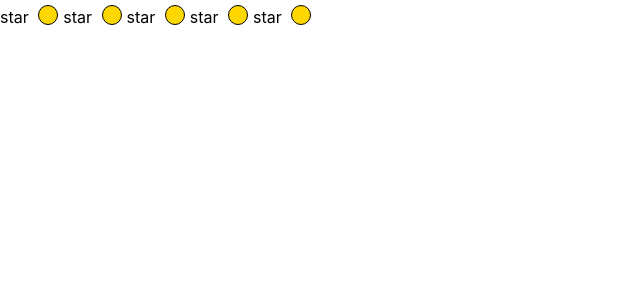
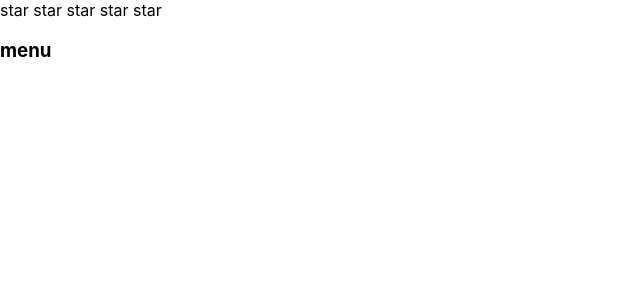
Before and after one commit to Viktoriyadegt/react_kabzda_kak_podrobno, a React (Create React App) app: page / in a window 1280 px wide. Shown: the top 300 px of the page, without its empty margins (0-640 px from the left). Built offline with nearby package versions, Linux system fonts and the light colour scheme.

Commit message:
unControlledRating+refactor

```diff
--- a/src/App.tsx
+++ b/src/App.tsx
@@ -1,38 +1,18 @@
 import React from 'react';
 import './App.css';
-import {Accordion} from "./components/Accordion/Accordion";
-import {Rating} from "./components/Rating/Rating";
-import {OnOff} from "./components/OnOff/OnOff";
+import {UnControlledRating} from "./components/Rating/UnControlledRating";
 import {UnControlledAccordion} from "./components/Accordion/UnControlledAccordion";
-import {UnControlledRating} from "./components/Rating/UnControlledRating";
 
 function App() {
     return (
         <div>
-           {/* <PageTitle title={'This is App components'}/>
-            <Rating rating={0}/>
-            <Rating rating={1}/>
-            <Rating rating={2}/>
-            <Rating rating={3}/>
-            <Rating rating={4}/>
-            <Rating rating={5}/>
-            <Accordion title={'Menu'} collapsed={true}/>
-            <Accordion title={'Books'} collapsed={false}/>*/}
-            {/*<OnOff />*/}
-            {/*<OnOff />*/}
-            {/*<UnControlledAccordion title={'Menu'}/>*/}
             <UnControlledRating/>
-
+            <UnControlledAccordion title={'menu'}/>
         </div>
     );
 }
 
-type PageTitlePropsType = {
-    title: string
-}
-const PageTitle = (props:PageTitlePropsType) => {
-    return <h3> {props.title}</h3>
-}
+
 
 
 
--- a/src/components/Accordion/UnControlledAccordion.tsx
+++ b/src/components/Accordion/UnControlledAccordion.tsx
@@ -10,7 +10,7 @@ export const UnControlledAccordion = (props: UnControlledAccordionPropsType) =>
 
     let [collapsed, setCollapsed] = useState(false);
 
-     const styledButton = {
+    const styledButton = {
         width: '50px',
         height: '20px',
         display: 'inline-block',
@@ -20,8 +20,8 @@ export const UnControlledAccordion = (props: UnControlledAccordionPropsType) =>
     }
 
     return <div>
-        <AccordionTitle title={props.title}/>
-        <button style={styledButton} onClick={()=>setCollapsed(!collapsed)}></button>
+        <AccordionTitle title={props.title} onClick={() => setCollapsed(!collapsed)}/>
+        {/*<button style={styledButton} onClick={()=>setCollapsed(!collapsed)}></button>*/}
         {collapsed && <AccordionBody/>}
     </div>
 
@@ -29,10 +29,11 @@ export const UnControlledAccordion = (props: UnControlledAccordionPropsType) =>
 
 type AccordionTitlePropsType = {
     title: string
+    onClick: () => void
 }
 
 const AccordionTitle = (props: AccordionTitlePropsType) => {
-    return <h3 >{props.title}</h3>
+    return <h3 onClick={props.onClick}>{props.title}</h3>
 }
 
 type AccordionBodyPropsType = {}
--- a/src/components/Rating/UnControlledRating.tsx
+++ b/src/components/Rating/UnControlledRating.tsx
@@ -4,7 +4,7 @@ export const UnControlledRating = () => {
 
     let [rating, setReting] = useState<number>(0);
 
-    const styledButton = {
+    /*const styledButton = {
         width: '20px',
         height: '20px',
         display: 'inline-block',
@@ -13,33 +13,27 @@ export const UnControlledRating = () => {
         borderRadius: '20px',
         cursor: 'pointer',
         margin: '5px'
-    }
+    }*/
+
 
     return <div>
-        <Star selected={rating > 0}/>
-        <button style={styledButton} onClick={() => setReting(1)}></button>
-        <Star selected={rating > 1}/>
-        <button style={styledButton}  onClick={() => setReting(2)}></button>
-        <Star selected={rating > 2}/>
-        <button style={styledButton} onClick={() => setReting(3)}></button>
-        <Star selected={rating > 3}/>
-        <button style={styledButton} onClick={() => setReting(4)}></button>
-        <Star selected={rating > 4}/>
-        <button style={styledButton} onClick={() => setReting(5)}></button>
+        <Star selected={rating > 0} onClick={() => setReting(1)}/>
+        <Star selected={rating > 1} onClick={() => setReting(2)}/>
+        <Star selected={rating > 2} onClick={() => setReting(3)}/>
+        <Star selected={rating > 3} onClick={() => setReting(4)}/>
+        <Star selected={rating > 4} onClick={() => setReting(5)}/>
     </div>
 
 }
 
 type StarPropsType = {
     selected: boolean
+    onClick: () => void
 }
 
 const Star = (props: StarPropsType) => {
-    if (props.selected) {
-        return <span><b>star </b></span>
-    } else {
-        return <span>star </span>
-
-    }
+    return props.selected
+        ? <span onClick={props.onClick}><b>star </b></span>
+        : <span onClick={props.onClick}>star </span>
 
 }
```
